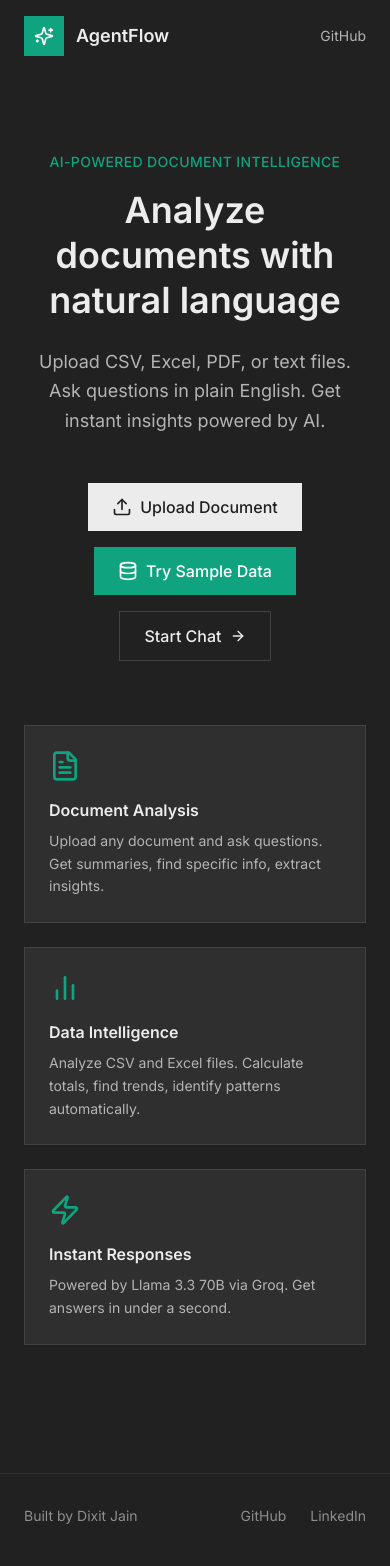
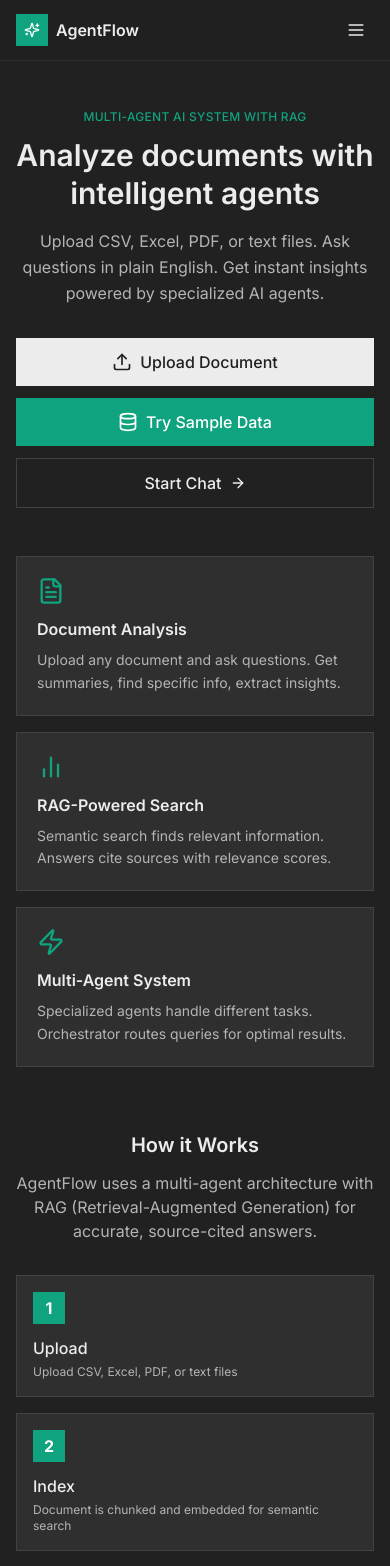
Before and after one commit to thedixitjain/AgentFlow, a Next.js app: page / in a window 390 px wide. Shown: the top 1566 px of the page. Built offline with nearby package versions, Linux system fonts and the light colour scheme.

Commit message:
Mobile-friendly UI, dynamic agent display, How it Works section

```diff
--- a/src/components/Landing.tsx
+++ b/src/components/Landing.tsx
@@ -4,7 +4,7 @@ import { useState, useCallback } from 'react'
 import { useDropzone } from 'react-dropzone'
 import Papa from 'papaparse'
 import * as XLSX from 'xlsx'
-import { Upload, ArrowRight, FileText, BarChart2, Zap, Database, Sparkles } from 'lucide-react'
+import { Upload, ArrowRight, FileText, BarChart2, Zap, Database, Sparkles, Bot, CheckCircle, Search, Menu, X } from 'lucide-react'
 import { DocumentFile, ChatHistory } from '@/lib/types'
 
 const SAMPLE_SALES_CSV = `Date,Product,Category,Sales,Revenue,Customer_ID,Region,Quantity
@@ -27,27 +27,7 @@ const SAMPLE_SALES_CSV = `Date,Product,Category,Sales,Revenue,Customer_ID,Region
 2023-02-07,Office Chair,Furniture,1,400,C017,North,1
 2023-02-08,Laptop Pro,Electronics,3,3600,C018,South,3
 2023-02-09,Desk Lamp,Furniture,1,80,C019,East,1
-2023-02-10,Monitor,Electronics,1,300,C020,West,1
-2023-03-01,Laptop Pro,Electronics,2,2400,C021,North,2
-2023-03-02,Standing Desk,Furniture,2,1200,C022,South,2
-2023-03-03,Wireless Mouse,Electronics,4,100,C023,East,4
-2023-03-04,Office Chair,Furniture,1,400,C024,West,1
-2023-03-05,Monitor,Electronics,3,900,C025,North,3
-2023-03-06,Wireless Keyboard,Electronics,2,120,C026,South,2
-2023-03-07,Desk Lamp,Furniture,3,240,C027,East,3
-2023-03-08,Laptop Pro,Electronics,1,1200,C028,West,1
-2023-03-09,Standing Desk,Furniture,1,600,C029,North,1
-2023-03-10,Wireless Mouse,Electronics,2,50,C030,South,2
-2023-04-01,Monitor,Electronics,2,600,C031,East,2
-2023-04-02,Office Chair,Furniture,2,800,C032,West,2
-2023-04-03,Laptop Pro,Electronics,4,4800,C033,North,4
-2023-04-04,Desk Lamp,Furniture,1,80,C034,South,1
-2023-04-05,Wireless Keyboard,Electronics,3,180,C035,East,3
-2023-04-06,Standing Desk,Furniture,1,600,C036,West,1
-2023-04-07,Wireless Mouse,Electronics,6,150,C037,North,6
-2023-04-08,Monitor,Electronics,1,300,C038,South,1
-2023-04-09,Office Chair,Furniture,2,800,C039,East,2
-2023-04-10,Laptop Pro,Electronics,2,2400,C040,West,2`
+2023-02-10,Monitor,Electronics,1,300,C020,West,1`
 
 interface LandingProps {
   onStart: () => void
@@ -59,6 +39,7 @@ interface LandingProps {
 export function Landing({ onStart, onFileUpload, recentChats, onLoadChat }: LandingProps) {
   const [isUploading, setIsUploading] = useState(false)
   const [isLoadingSample, setIsLoadingSample] = useState(false)
+  const [mobileMenuOpen, setMobileMenuOpen] = useState(false)
 
   const loadSampleData = useCallback(() => {
     setIsLoadingSample(true)
@@ -147,55 +128,96 @@ export function Landing({ onStart, onFileUpload, recentChats, onLoadChat }: Land
     multiple: false,
   })
 
+  const scrollToSection = (id: string) => {
+    setMobileMenuOpen(false)
+    const element = document.getElementById(id)
+    element?.scrollIntoView({ behavior: 'smooth' })
+  }
+
   return (
     <div className="min-h-screen bg-[#212121] text-[#ececec]">
       {/* Header */}
-      <header className="px-6 py-4 flex items-center justify-between max-w-6xl mx-auto">
-        <div className="flex items-center gap-3">
-          <div className="w-10 h-10 bg-[#10a37f] flex items-center justify-center">
-            <Sparkles className="w-5 h-5 text-white" />
+      <header className="sticky top-0 z-50 bg-[#212121]/95 backdrop-blur border-b border-[#2f2f2f]">
+        <div className="px-4 md:px-6 py-3 flex items-center justify-between max-w-6xl mx-auto">
+          <div className="flex items-center gap-2">
+            <div className="w-8 h-8 md:w-10 md:h-10 bg-[#10a37f] flex items-center justify-center">
+              <Sparkles className="w-4 h-4 md:w-5 md:h-5 text-white" />
             </div>
-          <span className="font-semibold text-lg">AgentFlow</span>
+            <span className="font-semibold text-base md:text-lg">AgentFlow</span>
           </div>
+
+          {/* Desktop Nav */}
+          <nav className="hidden md:flex items-center gap-6">
+            <button onClick={() => scrollToSection('features')} className="text-sm text-[#b4b4b4] hover:text-[#ececec] transition-colors">
+              Features
+            </button>
+            <button onClick={() => scrollToSection('how-it-works')} className="text-sm text-[#b4b4b4] hover:text-[#ececec] transition-colors">
+              How it Works
+            </button>
+            <button onClick={() => scrollToSection('agents')} className="text-sm text-[#b4b4b4] hover:text-[#ececec] transition-colors">
+              Agents
+            </button>
             <a
               href="https://github.com/thedixitjain/AgentFlow"
               target="_blank"
               rel="noopener noreferrer"
-          className="text-[#b4b4b4] hover:text-[#ececec] transition-colors text-sm"
+              className="text-sm text-[#b4b4b4] hover:text-[#ececec] transition-colors"
             >
               GitHub
             </a>
+          </nav>
+
+          {/* Mobile Menu Button */}
+          <button
+            className="md:hidden p-2"
+            onClick={() => setMobileMenuOpen(!mobileMenuOpen)}
+          >
+            {mobileMenuOpen ? <X className="w-5 h-5" /> : <Menu className="w-5 h-5" />}
+          </button>
+        </div>
+
+        {/* Mobile Nav */}
+        {mobileMenuOpen && (
+          <nav className="md:hidden px-4 py-4 border-t border-[#2f2f2f] bg-[#212121]">
+            <div className="flex flex-col gap-3">
+              <button onClick={() => scrollToSection('features')} className="text-left py-2 text-[#b4b4b4]">Features</button>
+              <button onClick={() => scrollToSection('how-it-works')} className="text-left py-2 text-[#b4b4b4]">How it Works</button>
+              <button onClick={() => scrollToSection('agents')} className="text-left py-2 text-[#b4b4b4]">Agents</button>
+              <a href="https://github.com/thedixitjain/AgentFlow" target="_blank" rel="noopener noreferrer" className="py-2 text-[#b4b4b4]">GitHub</a>
+            </div>
+          </nav>
+        )}
       </header>
 
       {/* Hero */}
-      <main className="px-6 pt-20 pb-16 max-w-4xl mx-auto text-center">
-        <p className="text-[#10a37f] text-sm font-medium mb-4 uppercase tracking-wide">
-          AI-Powered Document Intelligence
+      <main className="px-4 md:px-6 pt-12 md:pt-20 pb-12 md:pb-16 max-w-4xl mx-auto text-center">
+        <p className="text-[#10a37f] text-xs md:text-sm font-medium mb-3 md:mb-4 uppercase tracking-wide">
+          Multi-Agent AI System with RAG
         </p>
 
-        <h1 className="text-4xl md:text-5xl font-semibold mb-6 leading-tight">
+        <h1 className="text-3xl md:text-5xl font-semibold mb-4 md:mb-6 leading-tight">
           Analyze documents with
-          <br />
-          natural language
+          <br className="hidden md:block" />
+          <span className="md:hidden"> </span>intelligent agents
         </h1>
 
-        <p className="text-[#b4b4b4] text-lg mb-12 max-w-xl mx-auto leading-relaxed">
+        <p className="text-[#b4b4b4] text-base md:text-lg mb-8 md:mb-12 max-w-xl mx-auto leading-relaxed">
           Upload CSV, Excel, PDF, or text files. Ask questions in plain English.
-          Get instant insights powered by AI.
+          Get instant insights powered by specialized AI agents.
         </p>
 
         {/* CTA Buttons */}
-        <div className="flex flex-col sm:flex-row items-center justify-center gap-4 mb-16">
+        <div className="flex flex-col sm:flex-row items-center justify-center gap-3 md:gap-4 mb-12 md:mb-16">
           <div
             {...getRootProps()}
-            className={`px-6 py-3 font-medium cursor-pointer transition-all ${
+            className={`w-full sm:w-auto px-6 py-3 font-medium cursor-pointer transition-all ${
               isDragActive
                 ? 'bg-[#10a37f] text-white'
                 : 'bg-[#ececec] text-[#212121] hover:bg-white'
             }`}
           >
             <input {...getInputProps()} />
-            <div className="flex items-center gap-2">
+            <div className="flex items-center justify-center gap-2">
               {isUploading ? (
                 <div className="w-5 h-5 border-2 border-[#212121]/30 border-t-[#212121] animate-spin" />
               ) : (
@@ -208,7 +230,7 @@ export function Landing({ onStart, onFileUpload, recentChats, onLoadChat }: Land
           <button
             onClick={loadSampleData}
             disabled={isLoadingSample}
-            className="flex items-center gap-2 px-6 py-3 font-medium bg-[#10a37f] hover:bg-[#0d8a6a] text-white transition-colors disabled:opacity-50"
+            className="w-full sm:w-auto flex items-center justify-center gap-2 px-6 py-3 font-medium bg-[#10a37f] hover:bg-[#0d8a6a] text-white transition-colors disabled:opacity-50"
           >
             {isLoadingSample ? (
               <div className="w-5 h-5 border-2 border-white/30 border-t-white animate-spin" />
@@ -220,7 +242,7 @@ export function Landing({ onStart, onFileUpload, recentChats, onLoadChat }: Land
 
           <button
             onClick={onStart}
-            className="flex items-center gap-2 px-6 py-3 font-medium border border-[#424242] hover:border-[#8e8e8e] hover:bg-[#2f2f2f] transition-colors"
+            className="w-full sm:w-auto flex items-center justify-center gap-2 px-6 py-3 font-medium border border-[#424242] hover:border-[#8e8e8e] hover:bg-[#2f2f2f] transition-colors"
           >
             <span>Start Chat</span>
             <ArrowRight className="w-4 h-4" />
@@ -228,35 +250,111 @@ export function Landing({ onStart, onFileUpload, recentChats, onLoadChat }: Land
         </div>
 
         {/* Features */}
-        <div className="grid md:grid-cols-3 gap-6 text-left mb-16">
-          <div className="p-6 bg-[#2f2f2f] border border-[#424242]">
-            <FileText className="w-8 h-8 mb-4 text-[#10a37f]" />
+        <div id="features" className="grid md:grid-cols-3 gap-4 md:gap-6 text-left mb-16 md:mb-20">
+          <div className="p-5 md:p-6 bg-[#2f2f2f] border border-[#424242]">
+            <FileText className="w-7 h-7 md:w-8 md:h-8 mb-3 md:mb-4 text-[#10a37f]" />
             <h3 className="font-semibold mb-2 text-[#ececec]">Document Analysis</h3>
             <p className="text-sm text-[#b4b4b4] leading-relaxed">
               Upload any document and ask questions. Get summaries, find specific info, extract insights.
             </p>
           </div>
 
-          <div className="p-6 bg-[#2f2f2f] border border-[#424242]">
-            <BarChart2 className="w-8 h-8 mb-4 text-[#10a37f]" />
-            <h3 className="font-semibold mb-2 text-[#ececec]">Data Intelligence</h3>
+          <div className="p-5 md:p-6 bg-[#2f2f2f] border border-[#424242]">
+            <BarChart2 className="w-7 h-7 md:w-8 md:h-8 mb-3 md:mb-4 text-[#10a37f]" />
+            <h3 className="font-semibold mb-2 text-[#ececec]">RAG-Powered Search</h3>
             <p className="text-sm text-[#b4b4b4] leading-relaxed">
-              Analyze CSV and Excel files. Calculate totals, find trends, identify patterns automatically.
+              Semantic search finds relevant information. Answers cite sources with relevance scores.
             </p>
           </div>
 
-          <div className="p-6 bg-[#2f2f2f] border border-[#424242]">
-            <Zap className="w-8 h-8 mb-4 text-[#10a37f]" />
-            <h3 className="font-semibold mb-2 text-[#ececec]">Instant Responses</h3>
+          <div className="p-5 md:p-6 bg-[#2f2f2f] border border-[#424242]">
+            <Zap className="w-7 h-7 md:w-8 md:h-8 mb-3 md:mb-4 text-[#10a37f]" />
+            <h3 className="font-semibold mb-2 text-[#ececec]">Multi-Agent System</h3>
             <p className="text-sm text-[#b4b4b4] leading-relaxed">
-              Powered by Llama 3.3 70B via Groq. Get answers in under a second.
+              Specialized agents handle different tasks. Orchestrator routes queries for optimal results.
             </p>
+          </div>
+        </div>
+
+        {/* How it Works */}
+        <div id="how-it-works" className="mb-16 md:mb-20">
+          <h2 className="text-xl md:text-2xl font-semibold mb-3 text-[#ececec]">How it Works</h2>
+          <p className="text-[#b4b4b4] mb-8 max-w-lg mx-auto">
+            AgentFlow uses a multi-agent architecture with RAG (Retrieval-Augmented Generation) for accurate, source-cited answers.
+          </p>
+
+          <div className="grid md:grid-cols-4 gap-4 text-left">
+            <div className="p-4 bg-[#2f2f2f] border border-[#424242] relative">
+              <div className="w-8 h-8 bg-[#10a37f] flex items-center justify-center text-white font-bold mb-3">1</div>
+              <h4 className="font-medium mb-1 text-[#ececec]">Upload</h4>
+              <p className="text-xs text-[#b4b4b4]">Upload CSV, Excel, PDF, or text files</p>
+            </div>
+
+            <div className="p-4 bg-[#2f2f2f] border border-[#424242]">
+              <div className="w-8 h-8 bg-[#10a37f] flex items-center justify-center text-white font-bold mb-3">2</div>
+              <h4 className="font-medium mb-1 text-[#ececec]">Index</h4>
+              <p className="text-xs text-[#b4b4b4]">Document is chunked and embedded for semantic search</p>
+            </div>
+
+            <div className="p-4 bg-[#2f2f2f] border border-[#424242]">
+              <div className="w-8 h-8 bg-[#10a37f] flex items-center justify-center text-white font-bold mb-3">3</div>
+              <h4 className="font-medium mb-1 text-[#ececec]">Query</h4>
+              <p className="text-xs text-[#b4b4b4]">Your question is routed to the best agent</p>
+            </div>
+
+            <div className="p-4 bg-[#2f2f2f] border border-[#424242]">
+              <div className="w-8 h-8 bg-[#10a37f] flex items-center justify-center text-white font-bold mb-3">4</div>
+              <h4 className="font-medium mb-1 text-[#ececec]">Answer</h4>
+              <p className="text-xs text-[#b4b4b4]">Get accurate answers with cited sources</p>
+            </div>
+          </div>
+        </div>
+
+        {/* Agents */}
+        <div id="agents" className="mb-16 md:mb-20">
+          <h2 className="text-xl md:text-2xl font-semibold mb-3 text-[#ececec]">Specialized Agents</h2>
+          <p className="text-[#b4b4b4] mb-8 max-w-lg mx-auto">
+            Each agent is optimized for specific tasks. The orchestrator automatically routes your query.
+          </p>
+
+          <div className="grid sm:grid-cols-2 lg:grid-cols-4 gap-4 text-left">
+            <div className="p-4 bg-[#2f2f2f] border border-[#424242]">
+              <div className="flex items-center gap-2 mb-2">
+                <Search className="w-5 h-5 text-[#3b82f6]" />
+                <span className="font-medium text-[#ececec]">RAG Agent</span>
+              </div>
+              <p className="text-xs text-[#b4b4b4]">Semantic search and retrieval-augmented answers</p>
+            </div>
+
+            <div className="p-4 bg-[#2f2f2f] border border-[#424242]">
+              <div className="flex items-center gap-2 mb-2">
+                <Bot className="w-5 h-5 text-[#8b5cf6]" />
+                <span className="font-medium text-[#ececec]">Question Agent</span>
+              </div>
+              <p className="text-xs text-[#b4b4b4]">Direct Q&A with context understanding</p>
+            </div>
+
+            <div className="p-4 bg-[#2f2f2f] border border-[#424242]">
+              <div className="flex items-center gap-2 mb-2">
+                <CheckCircle className="w-5 h-5 text-[#f59e0b]" />
+                <span className="font-medium text-[#ececec]">Verifier Agent</span>
+              </div>
+              <p className="text-xs text-[#b4b4b4]">Fact-checking and claim verification</p>
+            </div>
+
+            <div className="p-4 bg-[#2f2f2f] border border-[#424242]">
+              <div className="flex items-center gap-2 mb-2">
+                <FileText className="w-5 h-5 text-[#ec4899]" />
+                <span className="font-medium text-[#ececec]">Summarizer Agent</span>
+              </div>
+              <p className="text-xs text-[#b4b4b4]">Concise summaries and key points extraction</p>
+            </div>
           </div>
         </div>
 
         {/* Recent Chats */}
         {recentChats.length > 0 && (
-          <div>
+          <div className="mb-12">
             <h3 className="text-sm text-[#8e8e8e] mb-4 uppercase tracking-wide">Continue where you left off</h3>
             <div className="grid gap-3 max-w-lg mx-auto">
               {recentChats.map((chat) => (
@@ -277,8 +375,8 @@ export function Landing({ onStart, onFileUpload, recentChats, onLoadChat }: Land
       </main>
 
       {/* Footer */}
-      <footer className="px-6 py-8 border-t border-[#2f2f2f]">
-        <div className="max-w-6xl mx-auto flex items-center justify-between text-sm text-[#8e8e8e]">
+      <footer className="px-4 md:px-6 py-6 md:py-8 border-t border-[#2f2f2f]">
+        <div className="max-w-6xl mx-auto flex flex-col md:flex-row items-center justify-between gap-4 text-sm text-[#8e8e8e]">
           <span>Built by Dixit Jain</span>
           <div className="flex gap-6">
             <a href="https://github.com/thedixitjain" className="hover:text-[#ececec] transition-colors">GitHub</a>
```
Also changed, not shown: src/components/Chat.tsx (+102 -61 lines). Lines whose indentation alone changed are shown as unchanged.
